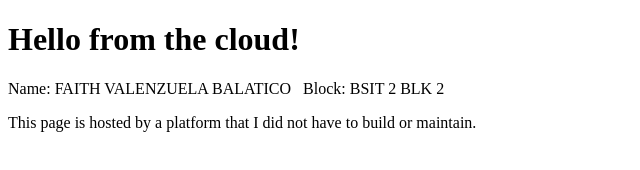
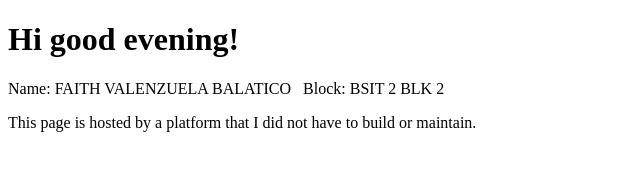
Before and after one commit to faithbalatico1-tech/balatico-lab1-site, a plain HTML site: page index.html in a window 1280 px wide. Shown: the whole page, without its empty margins (0-640 px from the left). Drawn offline with Linux system fonts and the light colour scheme.

Commit message:
Change greeting from 'Hello' to 'Hi good evening!'

```diff
--- a/index.html
+++ b/index.html
@@ -1,6 +1,6 @@
 <!DOCTYPE html>
 <html><head><title>My Cloud Lab</title></head>
-<body><h1>Hello from the cloud!</h1>
+<body><h1>Hi good evening!</h1>
 <p>Name: FAITH VALENZUELA BALATICO &nbsp; Block: BSIT 2 BLK 2</p>
 <p>This page is hosted by a platform that I did not have to build or maintain.</p>
 </body></html>
```
